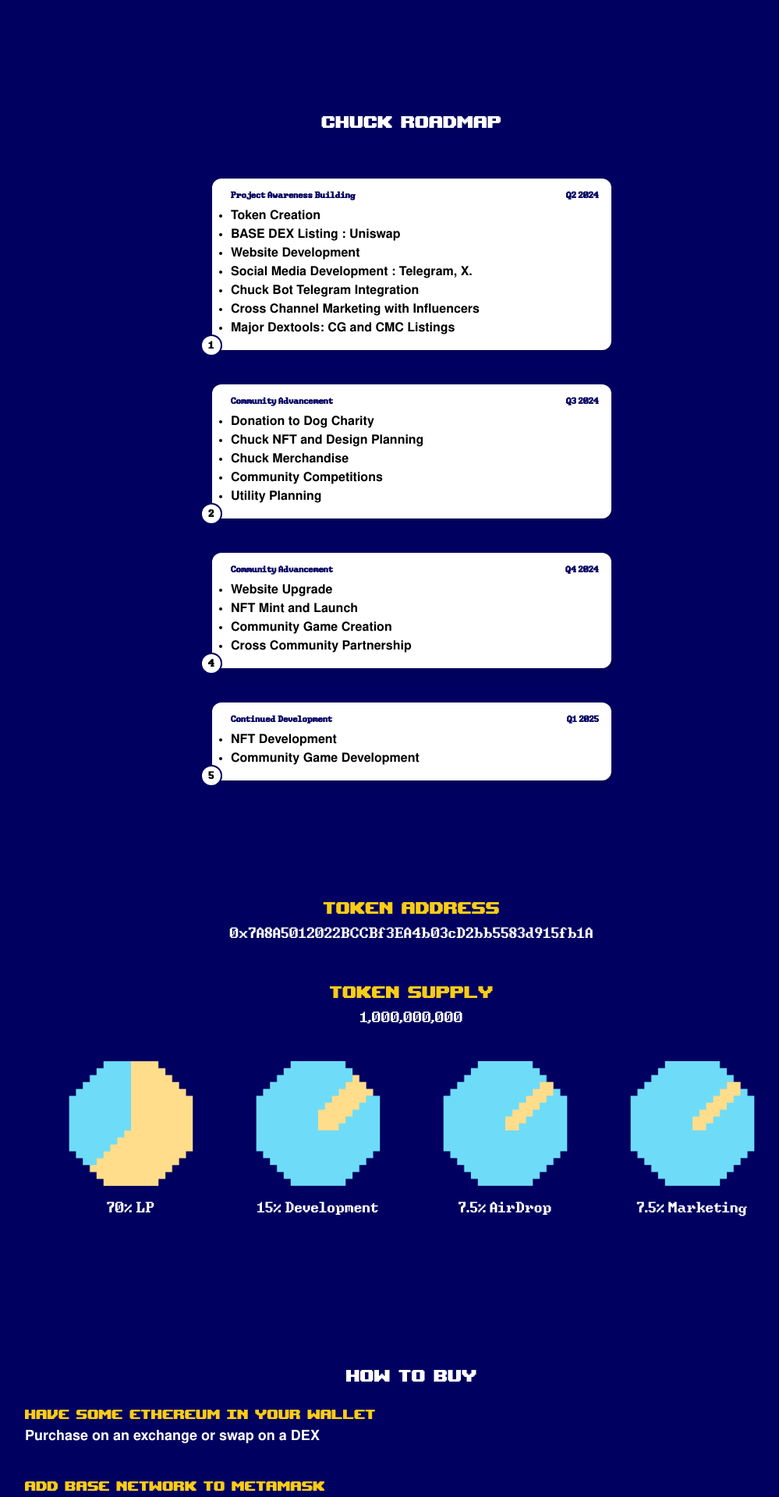
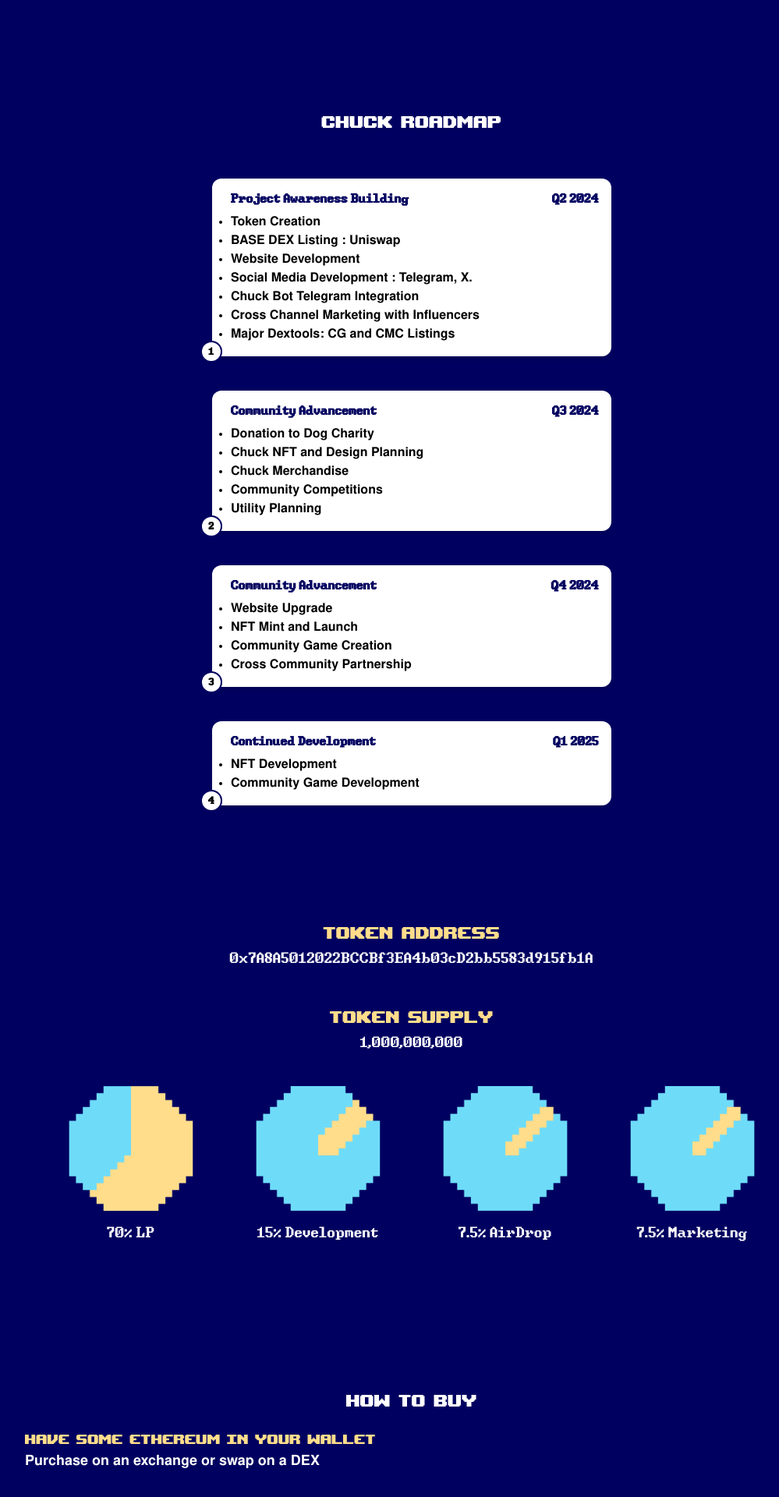
Before and after one commit to T-laye/chuck, a Next.js app: page / in a window 1280 px wide. Shown: the part 1380-3300 px from the top of the page at 78% size, without its empty margins (112-1111 px from the left). Built offline with nearby package versions, Linux system fonts and the light colour scheme.

Commit message:
absolue final

```diff
--- a/src/components/How.jsx
+++ b/src/components/How.jsx
@@ -20,7 +20,7 @@
           <h1
             data-aos="flip-down"
             data-aos-delay="100"
-            className="font-upheavtt text-2xl mt-4 text-yellow-400"
+            className="font-upheavtt text-2xl mt-4 text-secondary"
           >
             Have some Ethereum in your wallet
           </h1>
@@ -33,7 +33,7 @@
             <h2
               data-aos="flip-down"
               data-aos-delay="100"
-              className="  font-upheavtt text-2xl mt-8 text-yellow-400"
+              className="  font-upheavtt text-2xl mt-8 text-secondary"
             >
               Add Base network to metamask
             </h2>
@@ -53,7 +53,7 @@
             <h2
               data-aos="flip-down"
               data-aos-delay="100"
-              className="  font-upheavtt text-2xl mt-10 text-yellow-400"
+              className="  font-upheavtt text-2xl mt-10 text-secondary"
             >
               Bridge your ETH
             </h2>
@@ -73,7 +73,7 @@
           <h2
             data-aos="flip-down"
             data-aos-delay="100"
-            className="  font-upheavtt text-2xl mt-10 text-yellow-400"
+            className="  font-upheavtt text-2xl mt-10 text-secondary"
           >
             Swap your ETH on Base for $CHUCK{" "}
           </h2>
@@ -94,172 +94,3 @@
     </div>
   );
 }
-
-{
-  /* <div> */
-}
-{
-  /* <div className="mb- mt-5">
-                <h2
-                  data-aos="flip-down"
-                  data-aos-delay="100"
-                  className=" text-xl mb-"
-                >
-                  {" "}
-                  1. Click on MetaMask Browser Extension
-                </h2> */
-}
-{
-  /* <div
-                  data-aos="zoom-out"
-                  data-aos-delay="100"
-                  className=" w-full max-w-xl mt-2"
-                >
-                  <Image
-                    src="/images/bridge/1.png"
-                    alt="1"
-                    height={400}
-                    width={400}
-                    className="h-full w-full object-contain"
-                  />
-                </div> */
-}
-{
-  /* </div>
-              <div className="mb-">
-                <h2
-                  data-aos="flip-down"
-                  data-aos-delay="100"
-                  className=" text-xl mt-4"
-                >
-                  2. Click on MetaMask Browser Extension
-                </h2> */
-}
-{
-  /* <div
-                  data-aos="zoom-out"
-                  data-aos-delay="100"
-                  className=" w-full max-w-64 mt-4"
-                >
-                  <Image
-                    src="/images/bridge/2.png"
-                    alt="2"
-                    height={400}
-                    width={400}
-                    className="h-full w-full object-contain"
-                  />
-                </div> */
-}
-{
-  /* </div>
-              <div className="mb-">
-                <h2
-                  data-aos="flip-down"
-                  data-aos-delay="100"
-                  className=" text-xl mt-4"
-                >
-                  3. Locate Base Network and Click Add.
-                </h2> */
-}
-{
-  /* <div
-                  data-aos="zoom-out"
-                  data-aos-delay="100"
-                  className=" w-full max-w-xl mt-4"
-                >
-                  <Image
-                    src="/images/bridge/3.png"
-                    alt="3"
-                    height={400}
-                    width={400}
-                    className="h-full w-full object-contain"
-                  />
-                </div> */
-}
-{
-  /* </div>
-              <div className="mb-">
-                <h2
-                  data-aos="flip-down"
-                  data-aos-delay="100"
-                  className=" text-xl mt-4"
-                >
-                  4. Click Approve on the pop-up screen.
-                </h2> */
-}
-{
-  /* <div
-                  data-aos="zoom-out"
-                  data-aos-delay="100"
-                  className=" w-full max-w-64 mt-2"
-                >
-                  <Image
-                    src="/images/bridge/4.png"
-                    alt="4"
-                    height={400}
-                    width={400}
-                    className="h-full w-full object-contain"
-                  />
-                </div> */
-}
-{
-  /* </div>
-              <div className="mt-10 mb-16">
-                <video src="/videos/Add_base_to_metamask.mp4" controls></video>
-              </div> */
-}
-{
-  /* <div className="mb-10">
-              <h2
-                data-aos="flip-down"
-                data-aos-delay="100"
-                className="  font-upheavtt text-2xl mt-4"
-              >
-                - Add Base Chain
-              </h2>
-              <p data-aos="flip-down" data-aos-delay="100">
-                Learn how to add the Base network to your crypto wallet.
-              </p>
-            </div>
-            <div data-aos="flip-down" data-aos-delay="100" className="mb-10">
-              <h2
-                data-aos="flip-down"
-                data-aos-delay="100"
-                className="  font-upheavtt text-2xl mt-4"
-              >
-                - Bridge to Base
-              </h2>
-              <p data-aos="flip-down" data-aos-delay="100">
-                Learn how to bridge ETH from mainnet to Base chain.
-              </p>
-            </div>
-            <div>
-              <h2
-                data-aos="flip-down"
-                data-aos-delay="100"
-                className="  font-upheavtt text-2xl mt-4"
-              >
-                -Buy Chuck
-              </h2>
-              <p data-aos="flip-down" data-aos-delay="100">
-                Different ways to safely buy the Chuck token.
-              </p>
-            </div>
-          </div>
-        </div> */
-}
-{
-  /* <div className="w-full mt-10 italic ">
-          <blockquote
-            data-aos="flip-down"
-            data-aos-delay="100"
-            className="text-md  "
-          >
-            The Bermuda Triangle used to be the Bermuda Square, until Chuck
-            Norris Roundhouse one of the corners off
-          </blockquote>
-        </div> */
-}
-{
-  /* </div> */
-}
--- a/src/components/RoadMap.js
+++ b/src/components/RoadMap.js
@@ -6,7 +6,7 @@
   return (
     <div id="roadmap" className="pb-20 pt-20">
       <DropBoxes />
-      <div className="container mx-auto px-10">
+      <div className="container mx-auto px-4">
         <h2
           data-aos="flip-up"
           data-aos-delay="0"
@@ -34,7 +34,7 @@
                 className="flex  flex-col space-y-1 ml-2 "
               >
                 <h3 className=" text-sm font-bold ">
-                  <div className="flex text-primary justify-between font-window">
+                  <div className="flex text-primary justify-between font-window text-xl">
                     <div>Community Advancement</div> <div> Q3 2024</div>
                   </div>
                 </h3>
@@ -89,7 +89,7 @@
             <div className="flex flex-col space-y-1 shadow-md pl-4 pt-2 pb-4 relative text-base bg-white rounded-xl text-black px-4 w-full max-w-lg">
               <div className=" h-7 w-7 rounded-full flex flex-col justify-center items-center absolute -bottom-2 -left-[15px] -z-9 bg-primary">
                 <div className="h-6 w-6 bg-white   rounded-full text-base font-bold flex items-center justify-center font-window">
-                  4
+                  3
                 </div>
               </div>
               <div
@@ -98,7 +98,7 @@
                 className="flex  flex-col space-y-1 ml-2 "
               >
                 <h3 className=" text-sm font-bold ">
-                  <div className="flex font-window text-primary justify-between">
+                  <div className="flex font-window text-primary justify-between text-xl">
                     <div>Community Advancement</div> <div> Q4 2024</div>
                   </div>
                 </h3>
@@ -120,7 +120,7 @@
             <div className="flex flex-col space-y-1 shadow-md pl-4 pt-2 pb-4 relative text-base bg-white rounded-xl text-black px-4 w-full max-w-lg">
               <div className=" h-7 w-7 rounded-full flex flex-col justify-center items-center absolute -bottom-2 -left-[15px] -z-9 bg-primary">
                 <div className="h-6 w-6 bg-white   rounded-full text-base font-bold flex items-center justify-center font-window">
-                  5
+                  4
                 </div>
               </div>
               <div
@@ -129,7 +129,7 @@
                 className="flex  flex-col space-y-1 ml-2 "
               >
                 <h3 className=" text-sm font-bold ">
-                  <div className="flex font-window text-primary justify-between">
+                  <div className="flex font-window text-primary justify-between text-xl">
                     <div>Continued Development</div> <div> Q1 2025</div>
                   </div>
                 </h3>
--- a/src/components/Token.jsx
+++ b/src/components/Token.jsx
@@ -22,7 +22,7 @@
         <h2
           data-aos="fade-down"
           data-aos-delay="100"
-          className="font-upheavtt text-center text-yellow-400 text-3xl "
+          className="font-upheavtt text-center text-secondary text-3xl "
         >
           Token Address
         </h2>
@@ -40,7 +40,7 @@
         <h2
           data-aos="fade-down"
           data-aos-delay="100"
-          className="font-upheavtt text-center text-3xl text-yellow-400"
+          className="font-upheavtt text-center text-3xl text-secondary"
         >
           Token Supply
         </h2>
--- a/src/components/helpers/RoadMapCards.jsx
+++ b/src/components/helpers/RoadMapCards.jsx
@@ -19,8 +19,9 @@
           className="flex  flex-col space-y-1 ml-2 "
         >
           <h3 className=" text-sm font-bold ">
-            <div className="flex text-primary justify-between font-window">
-              <div>Project Awareness Building</div> <div> Q2 2024</div>
+            <div className="flex text-primary justify-between text-xl font-window">
+              <div>Project Awareness Building</div>{" "}
+              <div className="whitespace-nowrap"> Q2 2024</div>
             </div>
           </h3>
           <ul className="text-base list-disc">
```
